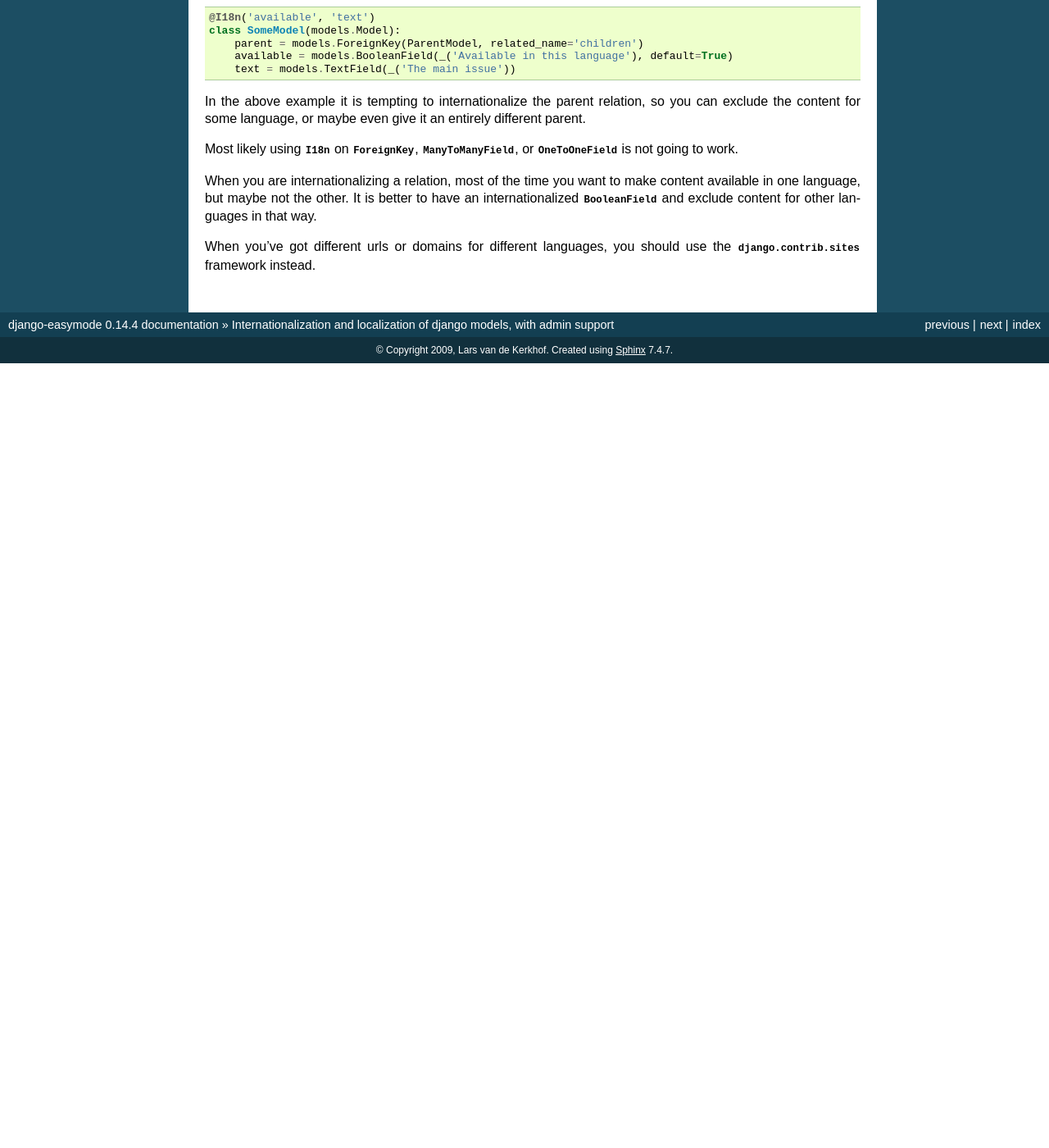
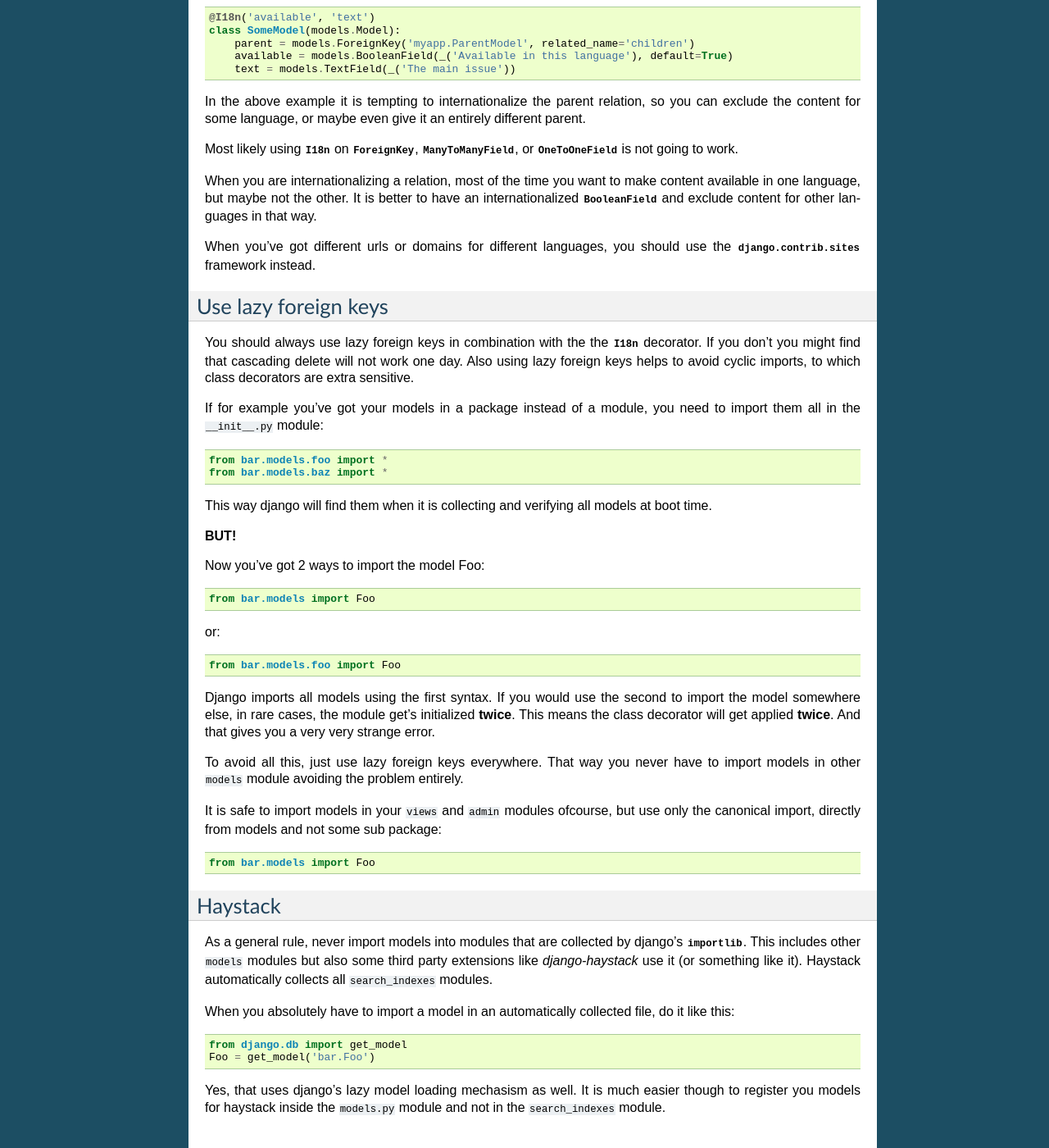
Before and after one commit to specialunderwear/django-easymode, a Sphinx documentation site: the page built from docs/i18n/index.rst, in a window 1280 px wide and 1400 px high, scrolled down 3431 px. Shown: the whole window at 82% size. Built offline with Sphinx 7.4.7, drawn with Linux system fonts in a browser that asks for light colours; before the commit the page ends 3874 px from its top, so only the background shows below that; some of the changed text lies outside the part shown.

Commit message:
Updated documentation with requirement to use lazy foreign keys with easymode's i18n to avoid failing cascading deletes and cyclic import errors.

```diff
--- a/docs/i18n/index.rst
+++ b/docs/i18n/index.rst
@@ -158,7 +158,7 @@ Don't internationalize relations
 
     @I18n('available', 'text')
     class SomeModel(models.Model):
-        parent = models.ForeignKey(ParentModel, related_name='children')
+        parent = models.ForeignKey('myapp.ParentModel', related_name='children')
         available = models.BooleanField(_('Available in this language'), default=True)
         text = models.TextField(_('The main issue'))
 
@@ -177,3 +177,61 @@ for other languages in that way.
 
 When you've got different urls or domains for different languages, you should use
 the :mod:`django.contrib.sites` framework instead.
+
+Use lazy foreign keys
+---------------------
+
+You should always use lazy foreign keys in combination with the
+the :class:`~easymode.i18n.decorators.I18n` decorator. If you don't you might find
+that cascading delete will not work one day. Also using lazy foreign keys helps
+to avoid cyclic imports, to which class decorators are extra sensitive.
+
+If for example you've got your models in a package instead of a module, you
+need to import them all in the ``__init__.py`` module::
+
+    from bar.models.foo import *
+    from bar.models.baz import *
+
+This way django will find them when it is collecting and verifying all models
+at boot time.
+
+**BUT!**
+
+Now you've got 2 ways to import the model Foo::
+
+    from bar.models import Foo
+
+or::
+
+    from bar.models.foo import Foo
+
+Django imports all models using the first syntax. If you would use the second to
+import the model somewhere else, in rare cases, the module get's initialized **twice**.
+This means the class decorator will get applied **twice**. And that gives you a very
+very strange error.
+
+To avoid all this, just use lazy foreign keys everywhere. That way you never have to
+import models in other ``models`` module avoiding the problem entirely.
+
+It is safe to import models in your ``views`` and ``admin`` modules ofcourse, but
+use only the canonical import, directly from models and not some sub package::
+
+    from bar.models import Foo
+
+Haystack
+--------
+
+As a general rule, never import models into modules that are collected by django's
+:mod:`~django.utils.importlib`. This includes other ``models`` modules but also
+some third party extensions like *django-haystack* use it (or something like it).
+Haystack automatically collects all ``search_indexes`` modules.
+
+When you absolutely have to import a model in an automatically collected file, do
+it like this::
+
+    from django.db import get_model
+    Foo = get_model('bar.Foo')
+
+Yes, that uses django's lazy model loading mechasism as well. It is much easier though
+to register you models for haystack inside the ``models.py`` module and not in the
+``search_indexes`` module.
--- a/docs/xslt/index.rst
+++ b/docs/xslt/index.rst
@@ -52,7 +52,9 @@ The first is by decorating a model with the :func:`~easymode.tree.decorators.tox
         content = TextField()
 
     class Bar(models.ModelAdmin):
-        foo = models.ForeignKey(Foo, related_name=bars)
+        # use lazy foreign keys!
+        # Even in the same models module!
+        foo = models.ForeignKey('Foo', related_name=bars)
 
         label = models.CharField(233)
 
@@ -135,7 +137,7 @@ You can mark any foreign key with a ``nofollow`` attribute and it will not be
 followed, when the parent is serialized::
 
     class Bar(models.ModelAdmin):
-        foo = models.ForeignKey(Foo, related_name=bars)
+        foo = models.ForeignKey('Foo', related_name=bars)
         foo.nofollow = True
 
         label = models.CharField(233)
```
Also changed, not shown: 1 other file.
